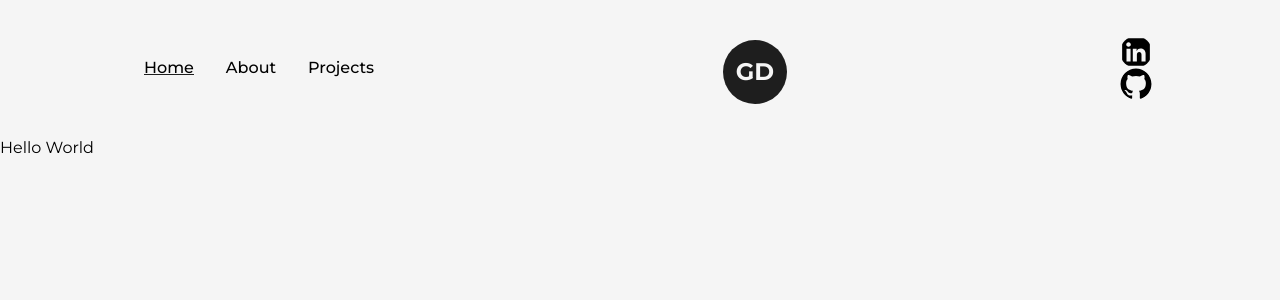
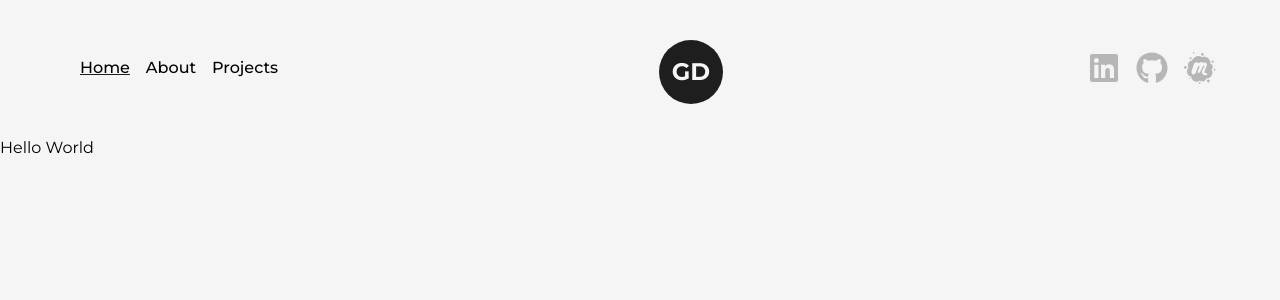
Before and after one commit to gdoerksen/portfolio-nextjs, a Next.js app: page / in a window 1280 px wide. Shown: the top 300 px of the page. Built offline with nearby package versions, Linux system fonts and the light colour scheme.

Commit message:
Better logos and styling

```diff
--- a/src/components/Navbar.tsx
+++ b/src/components/Navbar.tsx
@@ -4,9 +4,8 @@ import Logo from "./Logo";
 import { LinkProps } from "next/link";
 
 import { IconContext } from "react-icons";
-import { RxLinkedinLogo, RxGithubLogo } from 'react-icons/rx'
+import { FaLinkedin, FaGithub, FaMeetup } from 'react-icons/fa'
 
-import { title } from "process";
 import { useRouter } from "next/router";
 
 type QuickLinkProps = {
@@ -38,40 +37,41 @@ export default function Navbar() {
 
   let iconStyle = {
     size: "2em",
-    className: "rounded-full bg-light hover:bg-sky-300 ease duration-300 "
+    className: "bg-light opacity-25 hover:opacity-100 ease duration-300 "
   };
 
   return (
 
 
     <header
-      className="w-full px-32 py-8 font-medium flex items-center justify-between"
+      className="w-full px-16 py-8 font-medium flex items-center justify-between"
     >
       <nav>
-        <QuickLink href="/" title="Home" className="mx-4" />
+        <QuickLink href="/" title="Home" className="ml-4" />
         <QuickLink href="/about" title="About" className="mx-4" />
-        <QuickLink href="/projects" title="Projects" className="mx-4" />
+        <QuickLink href="/projects" title="Projects" className="mr-4" />
       </nav>
 
       <Logo />
 
-      <nav>
+      <nav className="flex space-x-4">
         <Link href="https://www.linkedin.com/in/grahamdoerksen/" target={"_blank"}>
           <IconContext.Provider value={iconStyle}>
-            <RxLinkedinLogo/>
+            <FaLinkedin/>
           </IconContext.Provider>
         </Link>
         <Link href="https://github.com/gdoerksen" target={"_blank"}>
           <IconContext.Provider value={iconStyle}>
-            <RxGithubLogo />
+            <FaGithub />
+          </IconContext.Provider>
+        </Link>
+        <Link href="https://www.meetup.com/pydata-calgary/" target={"_blank"}>
+          <IconContext.Provider value={iconStyle}>
+            <FaMeetup />
           </IconContext.Provider>
         </Link>
       </nav>
 
-      {/* <div className="absolute left-[50%] top-2 translate-x-[-50%]">
-        <Logo />
-      </div> */}
-
     </header>
   );
 }
```
